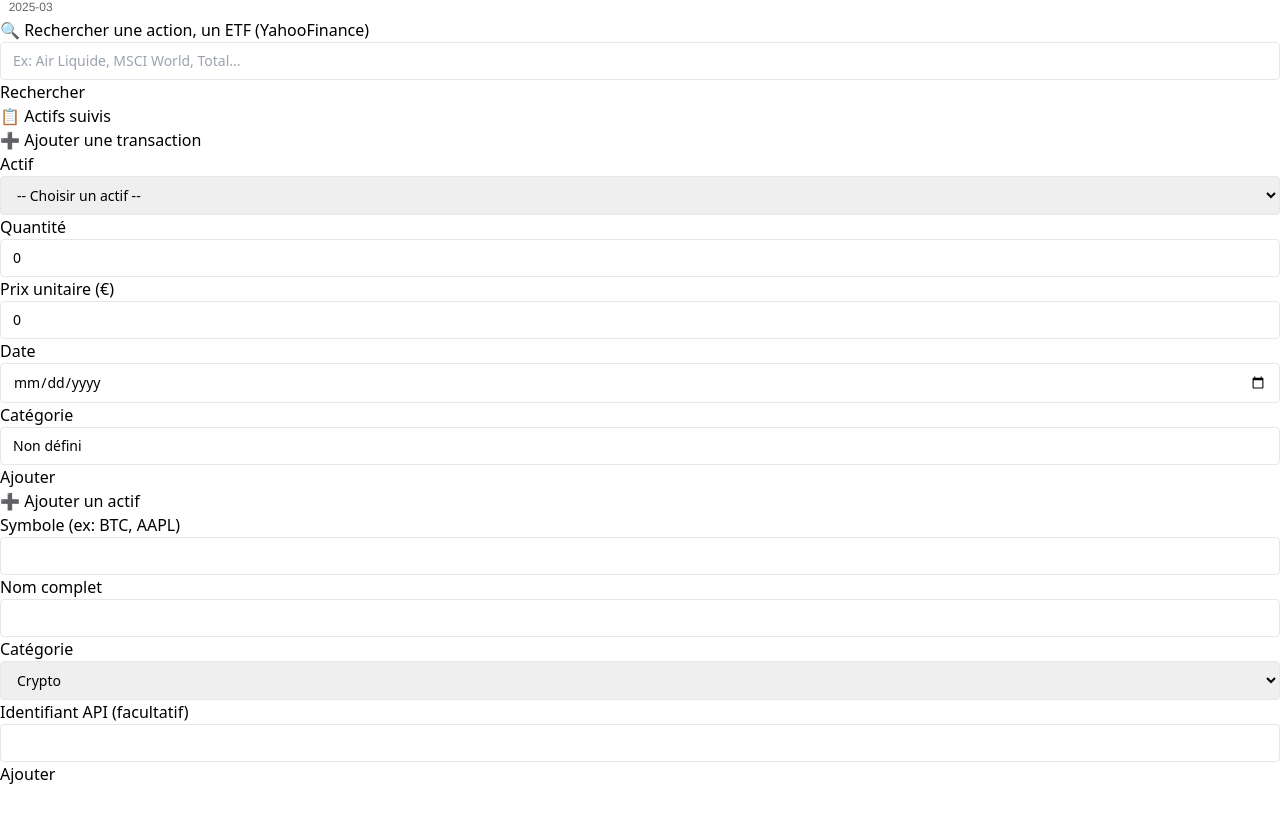
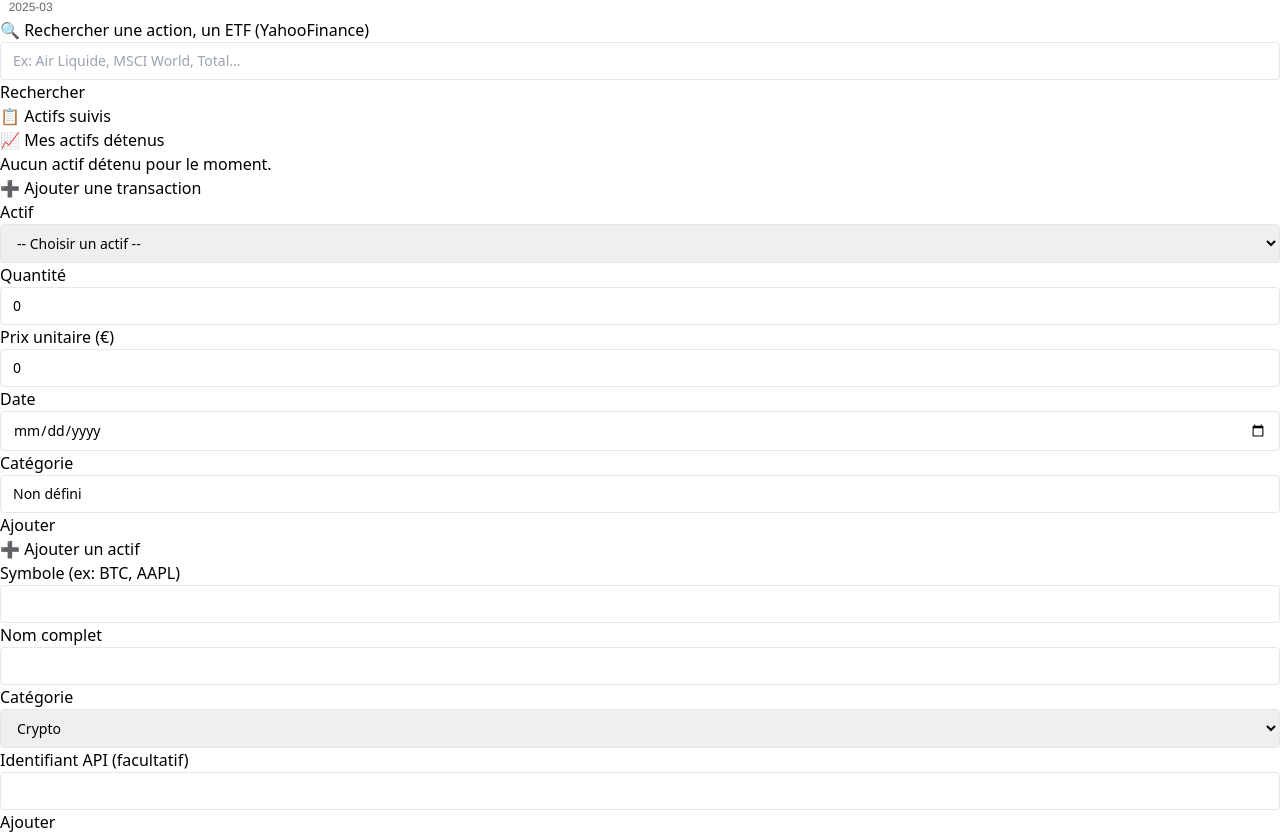
Before and after one commit to pbarillec/stock-dashboard, a Vue app: page / in a window 1280 px wide. Shown: the part 902-1736 px from the top of the page. Before the commit the page ends 1688 px from the top, so only its background shows below. Built offline with nearby package versions, Linux system fonts and the light colour scheme.

Commit message:
Ajout du'n widget Mes actifs détenus pour avoir les informations sur chacune des actions/etf/cyrptos que j'ai, leur nombre, valeur, pru, profit/perte

```diff
--- a/src/App.vue
+++ b/src/App.vue
@@ -19,17 +19,20 @@
     <div class="grid grid-cols-1 md:grid-cols-2 gap-6 max-w-5xl mx-auto mb-8">
       <WidgetPortfolio />
       <WidgetPie />
+
       <WidgetSearchCrypto />
+      <WidgetTransactions />
 
-      <WidgetTransactions />
       <WidgetChart />
       <WidgetSearchStock />
+
       <WidgetAssetList />
+      <WidgetMyHoldings />
+
       <AddWidget
         title="➕ Ajouter une transaction"
         :component="AddTransaction"
       />
-
       <AddWidget title="➕ Ajouter un actif" :component="AddAsset" />
       <!-- 👈 nouveau widget -->
     </div>
@@ -51,6 +54,7 @@ import WidgetSearchStock from "./components/widgets/WidgetSearchStock.vue";
 import { onMounted } from "vue";
 import { useTransactionStore } from "./stores/transactions";
 import { useAssetStore } from "./stores/assets";
+import WidgetMyHoldings from "./components/widgets/WidgetMyHoldings.vue";
 
 const transactionStore = useTransactionStore();
 const assetStore = useAssetStore();
--- /dev/null
+++ b/src/components/widgets/WidgetMyHoldings.vue
@@ -0,0 +1,161 @@
+<template>
+  <DashboardWidget title="📈 Mes actifs détenus">
+    <ul class="space-y-2 text-sm max-h-80 overflow-y-auto pr-1">
+      <li
+        v-for="holding in heldAssets"
+        :key="holding.asset"
+        class="border rounded p-2 bg-white shadow-sm flex justify-between items-center cursor-pointer hover:bg-gray-50"
+        @click="selected = holding"
+      >
+        <div>
+          <strong>{{ holding.asset }}</strong> - {{ holding.name }}
+          <div class="text-xs text-gray-500 mt-1">
+            Quantité : {{ holding.quantity }} • Valeur :
+            {{ holding.currentValue.toFixed(2) }} €
+          </div>
+        </div>
+        <div
+          :class="[
+            'text-sm font-semibold',
+            holding.performance >= 0 ? 'text-green-600' : 'text-red-600',
+          ]"
+        >
+          {{ holding.performance >= 0 ? "+" : ""
+          }}{{ holding.performance.toFixed(2) }}%
+        </div>
+      </li>
+    </ul>
+
+    <p v-if="heldAssets.length === 0" class="text-sm text-gray-500">
+      Aucun actif détenu pour le moment.
+    </p>
+
+    <!-- Popup d'infos détaillées -->
+    <div
+      v-if="selected"
+      class="fixed inset-0 bg-black bg-opacity-50 flex items-center justify-center z-50"
+    >
+      <div class="bg-white p-6 rounded shadow-md max-w-md w-full relative">
+        <button
+          @click="selected = null"
+          class="absolute top-2 right-2 text-gray-500 hover:text-black"
+        >
+          ✖
+        </button>
+
+        <h3 class="text-lg font-semibold mb-4">
+          {{ selected.asset }} - {{ selected.name }}
+        </h3>
+
+        <div class="text-sm text-gray-700 space-y-1">
+          <p><strong>Quantité détenue :</strong> {{ selected.quantity }}</p>
+          <p>
+            <strong>Montant investi :</strong>
+            {{ selected.invested.toFixed(2) }} €
+          </p>
+          <p>
+            <strong>Valeur actuelle :</strong>
+            {{ selected.currentValue.toFixed(2) }} €
+          </p>
+          <p><strong>PRU :</strong> {{ selected.pru.toFixed(2) }} €</p>
+          <p>
+            <strong>Performance :</strong>
+            <span
+              :class="
+                selected.performance >= 0 ? 'text-green-600' : 'text-red-600'
+              "
+            >
+              {{ selected.performance >= 0 ? "+" : ""
+              }}{{ selected.performance.toFixed(2) }}%
+            </span>
+          </p>
+          <p>
+            <strong>Prix actuel :</strong>
+            {{ selected.currentPrice.toFixed(2) }} €
+          </p>
+        </div>
+
+        <div class="mt-4">
+          <h4 class="text-md font-semibold mb-2">📜 Transactions liées</h4>
+          <ul class="text-xs space-y-1 max-h-40 overflow-y-auto pr-1">
+            <li
+              v-for="tx in getTransactionsFor(selected.asset)"
+              :key="tx.id"
+              class="border-b pb-1"
+            >
+              {{ tx.date }} - {{ tx.quantity }} @ {{ tx.price }}€
+            </li>
+          </ul>
+        </div>
+      </div>
+    </div>
+  </DashboardWidget>
+</template>
+
+<script setup lang="ts">
+import { computed, ref } from "vue";
+import DashboardWidget from "./DashboardWidget.vue";
+import { useTransactionStore } from "../../stores/transactions";
+import { useAssetStore } from "../../stores/assets";
+
+const transactionStore = useTransactionStore();
+const assetStore = useAssetStore();
+
+const selected = ref<any | null>(null);
+
+const heldAssets = computed(() => {
+  const result: {
+    asset: string;
+    name: string;
+    quantity: number;
+    invested: number;
+    currentPrice: number;
+    currentValue: number;
+    pru: number;
+    performance: number;
+  }[] = [];
+
+  assetStore.assets.forEach((asset) => {
+    const relatedTx = transactionStore.transactions.filter(
+      (tx) => tx.asset === asset.symbol
+    );
+
+    const totalQuantity = relatedTx.reduce((acc, tx) => acc + tx.quantity, 0);
+    if (totalQuantity === 0) return; // skip if none held
+
+    const invested = relatedTx.reduce(
+      (acc, tx) => acc + tx.quantity * tx.price,
+      0
+    );
+
+    const price = assetStore.prices[asset.id] ?? relatedTx[0]?.price ?? 0;
+    const currentValue = totalQuantity * price;
+    const pru = invested / totalQuantity;
+    const performance =
+      invested === 0 ? 0 : ((currentValue - invested) / invested) * 100;
+
+    result.push({
+      asset: asset.symbol,
+      name: asset.name,
+      quantity: totalQuantity,
+      invested,
+      currentPrice: price,
+      currentValue,
+      pru,
+      performance,
+    });
+  });
+
+  return result;
+});
+
+function getTransactionsFor(assetSymbol: string) {
+  return transactionStore.transactions.filter((tx) => tx.asset === assetSymbol);
+}
+</script>
+
+<style scoped>
+.input {
+  @apply w-full border rounded px-3 py-2 text-sm focus:outline-none focus:ring focus:ring-blue-200;
+}
+</style>
```
